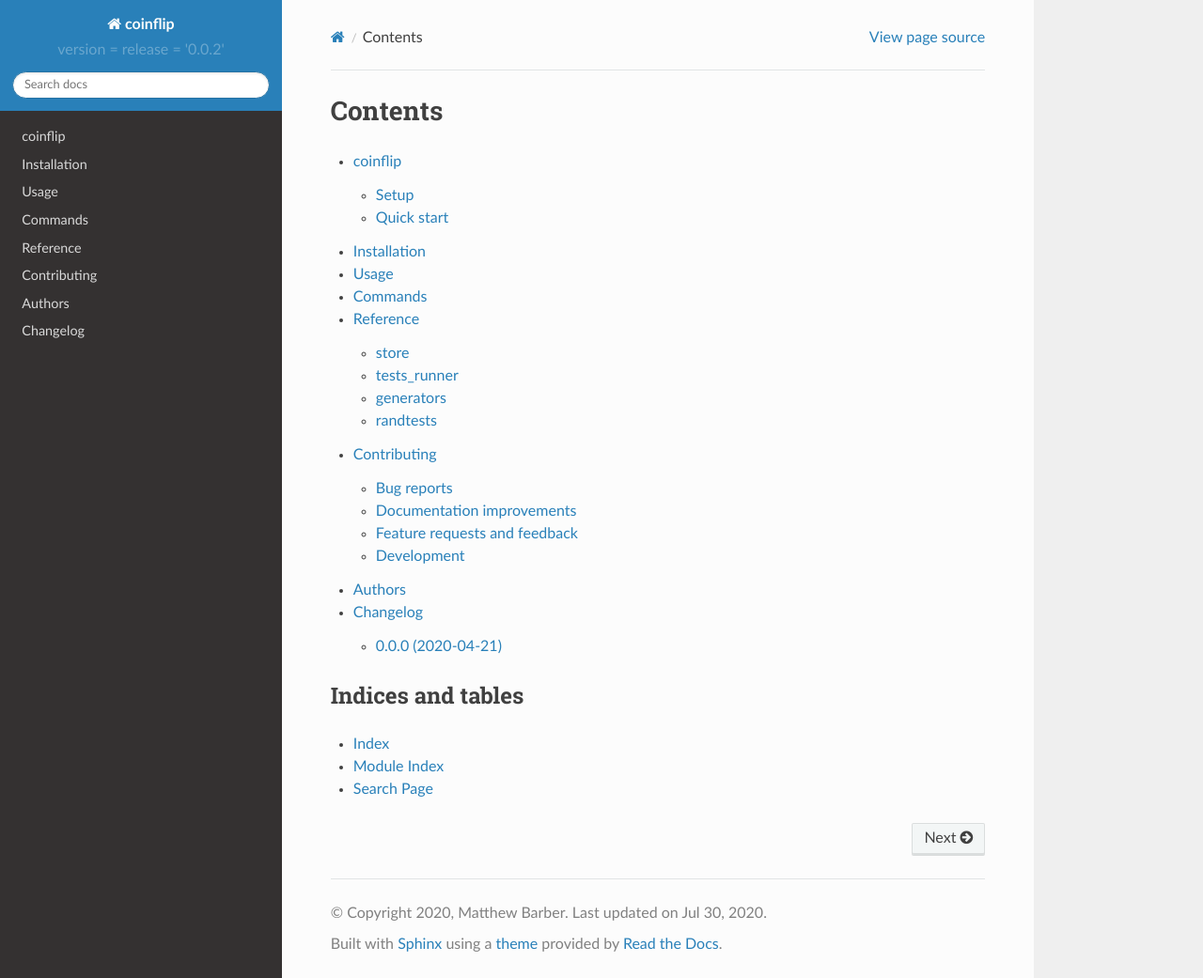
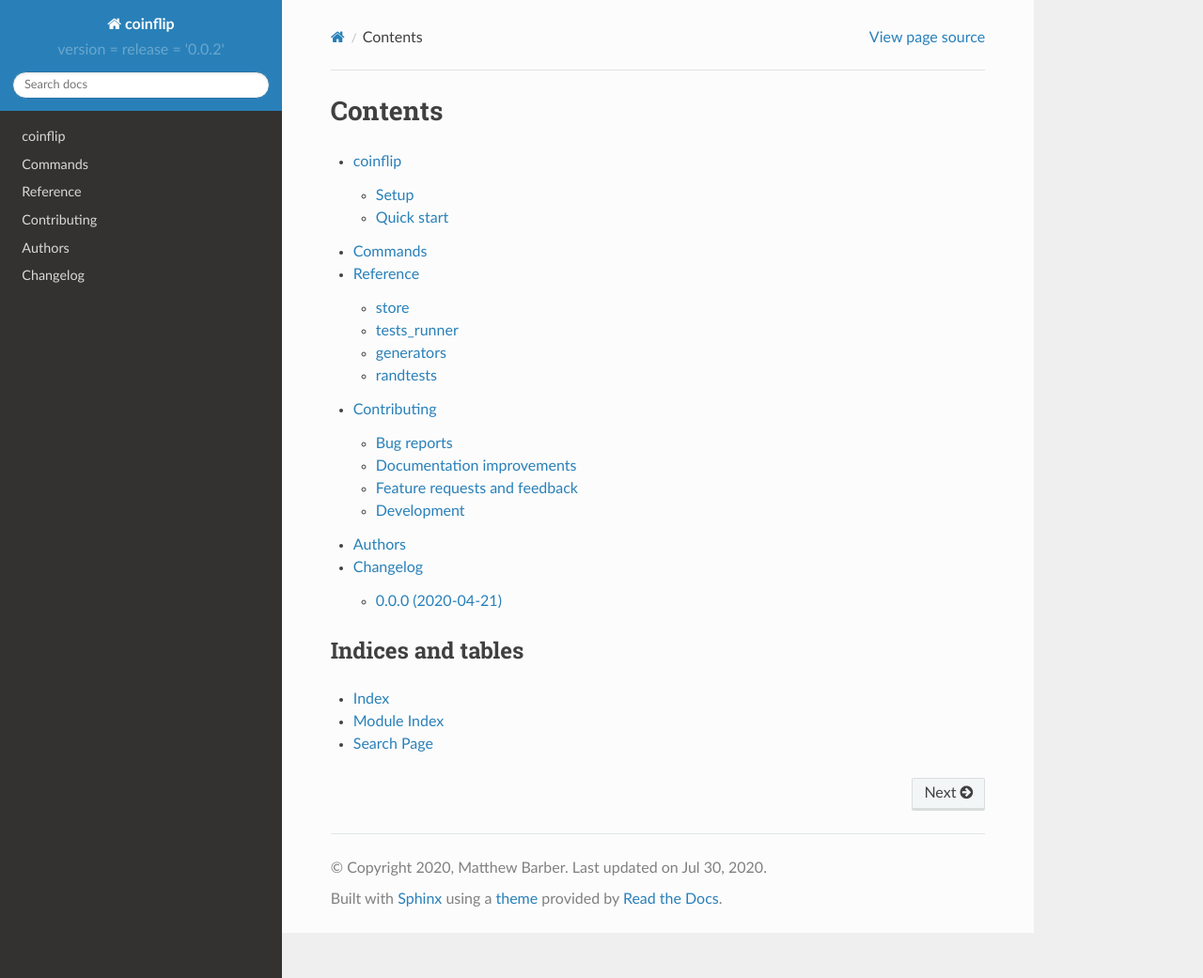
Before and after one commit to honno/coinflip, a Sphinx documentation site: the page built from docs/index.rst, in a window 1280 px wide and 1041 px high. Shown: the whole window at 94% size. Built offline with Sphinx 7.4.7 and the Read the Docs theme 2.0.0, drawn with Linux system fonts in a browser that asks for light colours.

Commit message:
temporarily remove install and usage pages from docs

```diff
--- a/docs/index.rst
+++ b/docs/index.rst
@@ -6,8 +6,6 @@
    :maxdepth: 2
 
    readme
-   installation
-   usage
    commands
    reference/index
    contributing
--- a/docs/installation.rst
+++ /dev/null
@@ -1,7 +0,0 @@
-============
-Installation
-============
-
-At the command line::
-
-    pip install coinflip
--- a/docs/usage.rst
+++ /dev/null
@@ -1,7 +0,0 @@
-=====
-Usage
-=====
-
-To use coinflip in a project::
-
-	import coinflip
```
